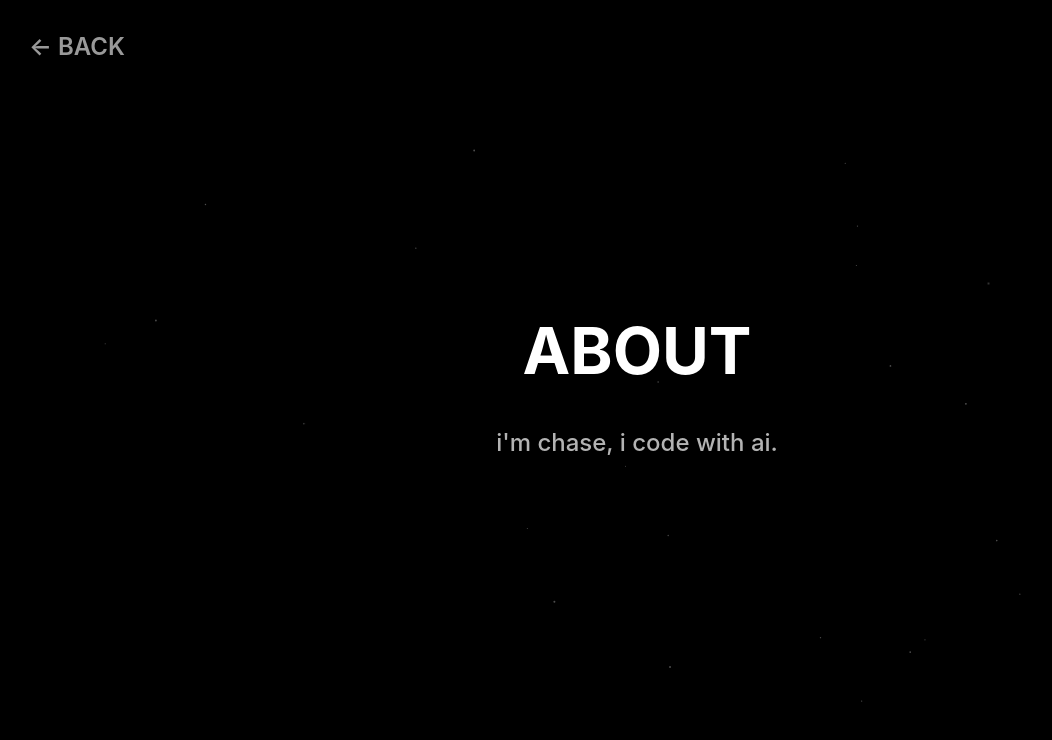
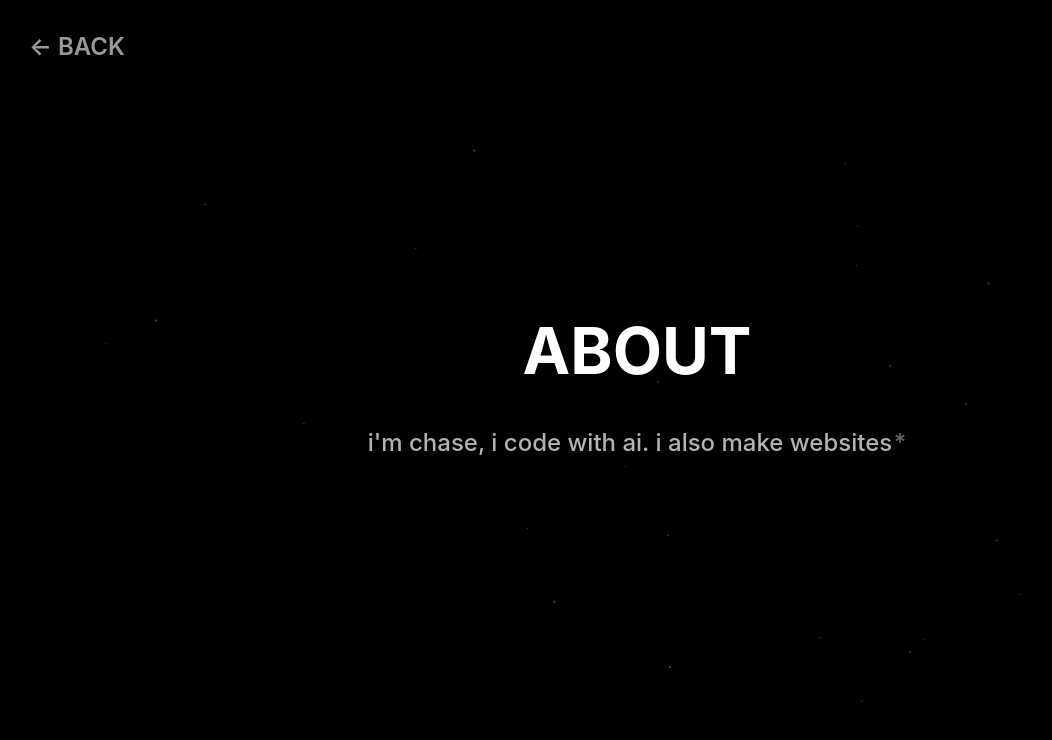
Before and after one commit to chasemarshall/portfolio, a React (Vite) app: page /about in a window 1280 px wide. Shown: the top 740 px of the page, without its empty margins (3-1055 px from the left). Built offline with nearby package versions, Linux system fonts and the light colour scheme; a web font is replaced by a local one.

Commit message:
Add website services link to about page
Co-Authored-By: Claude Opus 4.5 <noreply@anthropic.com>

```diff
--- a/src/App.css
+++ b/src/App.css
@@ -130,6 +130,17 @@
 
 .page-text p {
   margin-bottom: 1.5rem;
+}
+
+.asterisk-link {
+  color: rgba(255, 255, 255, 0.4);
+  text-decoration: none;
+  transition: color 0.2s ease;
+  margin-left: 0.1rem;
+}
+
+.asterisk-link:hover {
+  color: rgba(255, 255, 255, 1);
 }
 
 /* Projects List */
--- a/src/pages/About.jsx
+++ b/src/pages/About.jsx
@@ -31,7 +31,13 @@ function About() {
           <h1 className="page-title">ABOUT</h1>
           <div className="page-text">
             <p>
-              i'm chase, i code with ai.
+              i'm chase, i code with ai. i also make websites
+              <a
+                href="https://biz.chasefrazier.dev"
+                target="_blank"
+                rel="noopener noreferrer"
+                className="asterisk-link"
+              >*</a>
             </p>
           </div>
         </motion.div>
```
